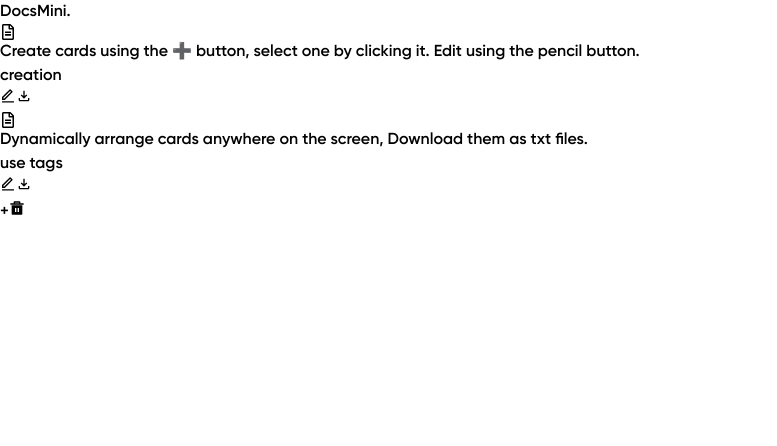
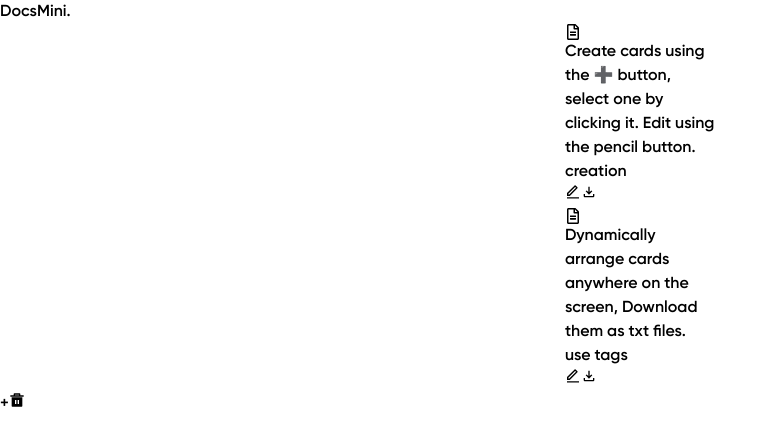
Before and after one commit to Siddhantv1/react-JS-repo, a React (Vite) app in the folder 07DocsMini/: page / in a window 1280 px wide. Shown: the top 446 px of the page, without its empty margins (0-777 px from the left). Built offline with nearby package versions, Linux system fonts and the light colour scheme.

Commit message:
fix: dynamic card shape

```diff
--- a/07DocsMini/src/index.css
+++ b/07DocsMini/src/index.css
@@ -20,3 +20,15 @@
   background-color: #1f3438;  /* Change this to the background color you want */
   color: rgb(0, 243, 211);               /* Text color when selected */
 }
+.card-class {
+  min-width: 150px;
+  max-width: 40px;
+  margin: 0 auto;
+}
+
+.card-content {
+  min-height: 60px;
+  max-height: calc(80vh - 140px);
+  padding-right: 8px;
+  overflow-y: auto;
+}
```
